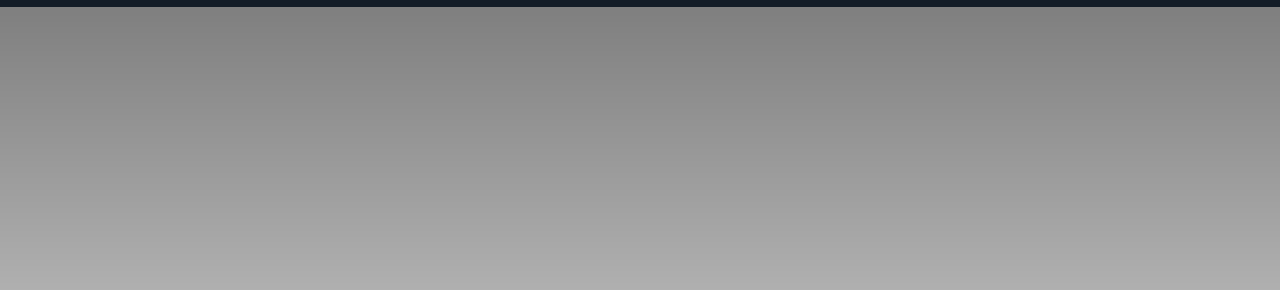
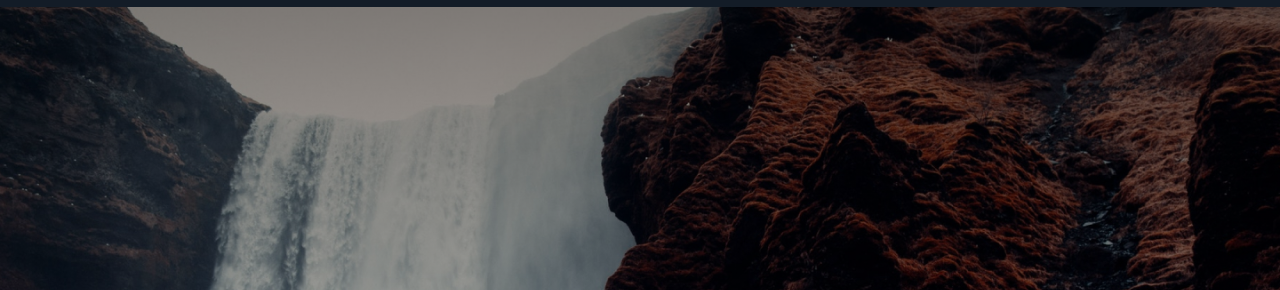
Before and after one commit to Yinon-bar/Traveler, a plain HTML site: page index.html in a window 1280 px wide. Shown: the part 53-343 px from the top of the page. Drawn offline with Linux system fonts and the light colour scheme; the site is published under a folder, as on GitHub Pages, so addresses that start at the root find nothing; a web font is replaced by a local one.

Commit message:
Update style.css

```diff
--- a/style.css
+++ b/style.css
@@ -97,7 +97,7 @@ nav ul li {
 .hero {
   min-height: 93vh;
   background: linear-gradient(rgb(0, 0, 0, 0.5), transparent),
-    url(/img/landing-page.jpg);
+    url(./img/landing-page.jpg);
   background-repeat: no-repeat;
   background-position: center;
   background-size: cover;
```
